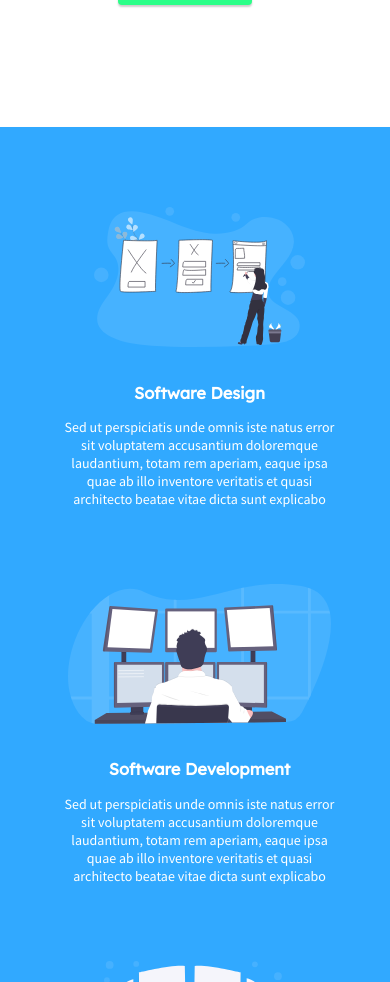
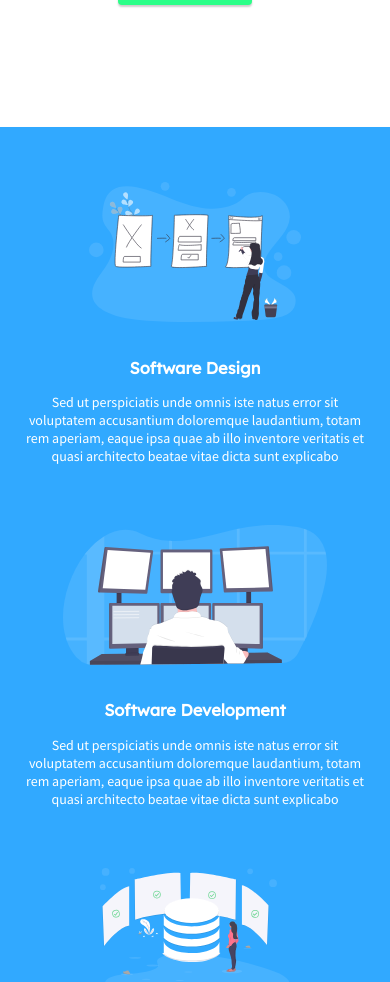
Before and after one commit to michaeldera/devshopzw, a React (Create React App) app: page / in a window 390 px wide. Shown: the part 1377-2359 px from the top of the page. Built offline with nearby package versions, Linux system fonts and the light colour scheme.

Commit message:
mobile responsivenes

```diff
--- a/src/pages/home/sections/services-section/services-section.css
+++ b/src/pages/home/sections/services-section/services-section.css
@@ -56,12 +56,19 @@
     text-align: center;
   }
   .services-card {
+    padding: 1.2rem;
     grid-template-columns: 1fr 1fr;
+  }
+  .services-card > div {
+    padding: 20px 10px;
+    font-size: 14px;
+    line-height: 18px;
   }
 }
 
 @media only screen and (max-width: 760px) {
   .services-card {
+    padding: 15px;
     grid-template-columns: 1fr;
   }
 }
```
